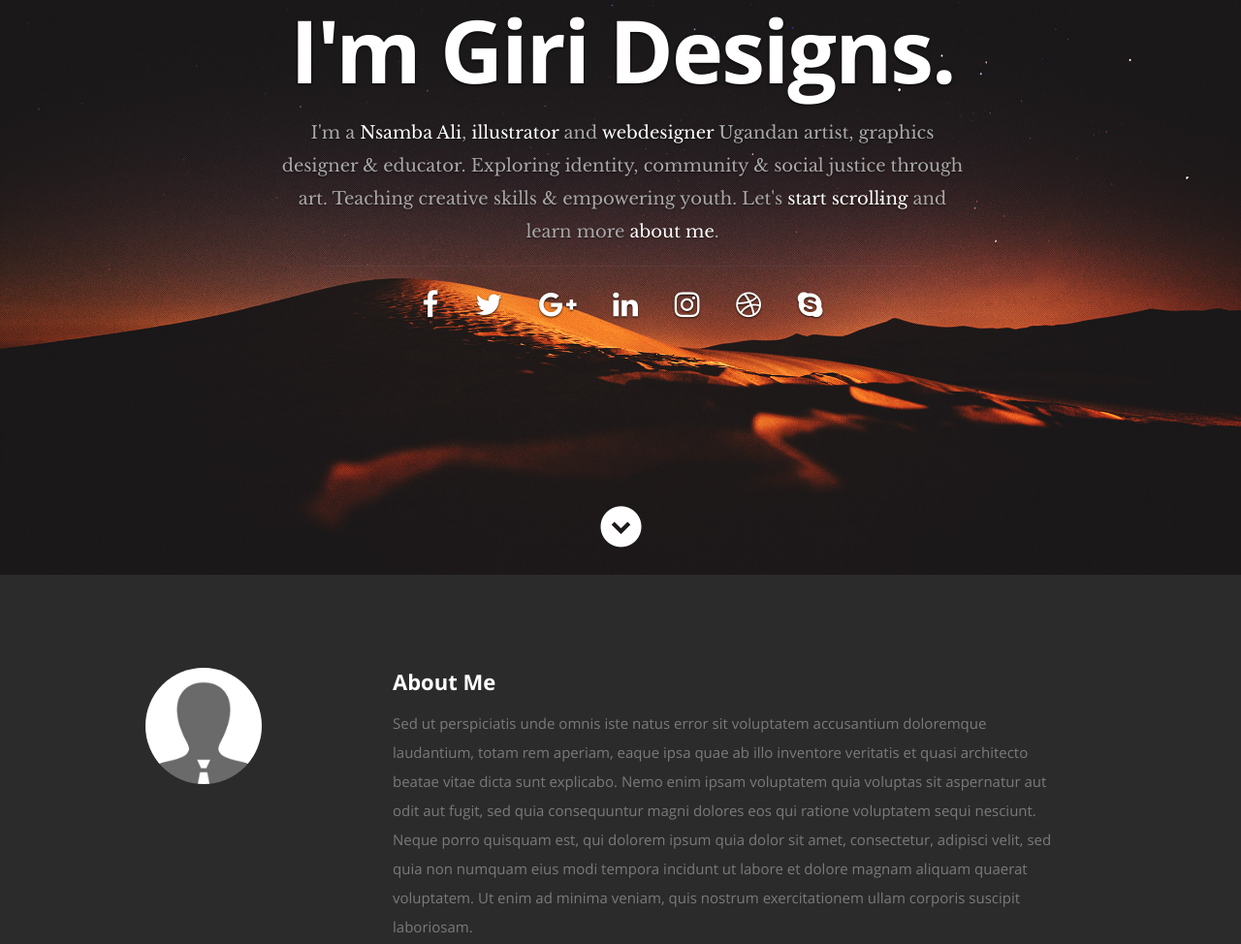
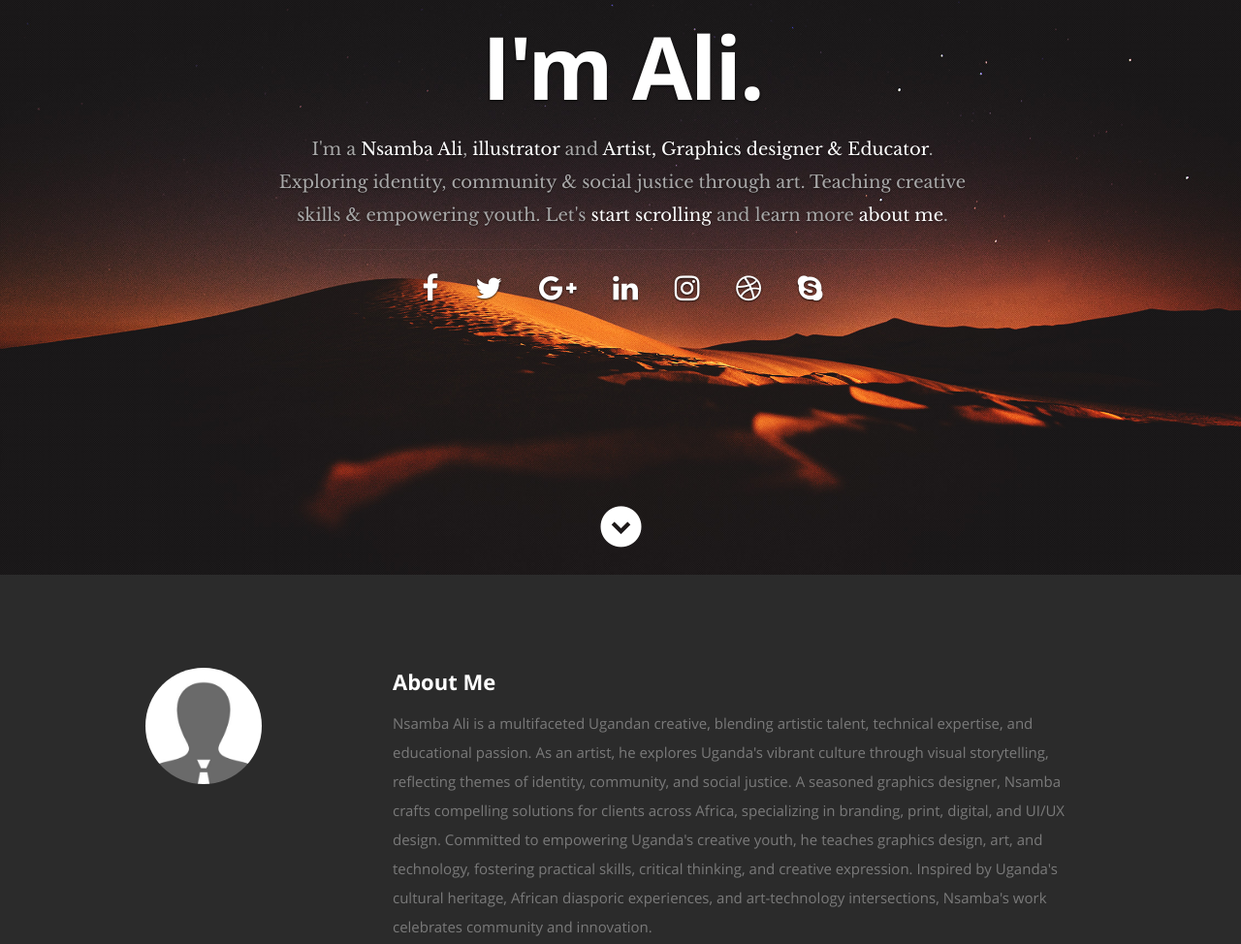
Before and after one commit to alikingster/ali, a plain HTML site: page index.html in a window 1280 px wide. Shown: the part 207-1181 px from the top of the page at 97% size. Drawn offline with nearby package versions, Linux system fonts and the light colour scheme; a web font is replaced by a local one.

Commit message:
Update index.html

```diff
--- a/index.html
+++ b/index.html
@@ -56,8 +56,8 @@
 
       <div class="row banner">
          <div class="banner-text">
-            <h1 class="responsive-headline">I'm Giri Designs.</h1>
-            <h3>I'm a  <span>Nsamba Ali</span>, <span>illustrator</span> and <span>webdesigner</span> Ugandan artist, graphics designer & educator. Exploring identity, community & social justice through art. Teaching creative skills & empowering youth. Let's <a class="smoothscroll" href="#about">start scrolling</a>
+            <h1 class="responsive-headline">I'm Ali.</h1>
+            <h3>I'm a  <span>Nsamba Ali</span>, <span>illustrator</span> and <span>Artist, Graphics designer & Educator</span>. Exploring identity, community & social justice through art. Teaching creative skills & empowering youth. Let's <a class="smoothscroll" href="#about">start scrolling</a>
             and learn more <a class="smoothscroll" href="#about">about me</a>.</h3>
             <hr />
             <ul class="social">
@@ -95,12 +95,7 @@
 
             <h2>About Me</h2>
 
-            <p>Sed ut perspiciatis unde omnis iste natus error sit voluptatem accusantium doloremque laudantium, totam rem aperiam,
-            eaque ipsa quae ab illo inventore veritatis et quasi architecto beatae vitae dicta sunt explicabo. Nemo enim ipsam
-            voluptatem quia voluptas sit aspernatur aut odit aut fugit, sed quia consequuntur magni dolores eos qui ratione
-            voluptatem sequi nesciunt. Neque porro quisquam est, qui dolorem ipsum quia dolor sit amet, consectetur, adipisci velit,
-            sed quia non numquam eius modi tempora incidunt ut labore et dolore magnam aliquam quaerat voluptatem.
-            Ut enim ad minima veniam, quis nostrum exercitationem ullam corporis suscipit laboriosam.
+            <p>Nsamba Ali is a multifaceted Ugandan creative, blending artistic talent, technical expertise, and educational passion. As an artist, he explores Uganda's vibrant culture through visual storytelling, reflecting themes of identity, community, and social justice. A seasoned graphics designer, Nsamba crafts compelling solutions for clients across Africa, specializing in branding, print, digital, and UI/UX design. Committed to empowering Uganda's creative youth, he teaches graphics design, art, and technology, fostering practical skills, critical thinking, and creative expression. Inspired by Uganda's cultural heritage, African diasporic experiences, and art-technology intersections, Nsamba's work celebrates community and innovation.
             </p>
 
             <div class="row">
```
